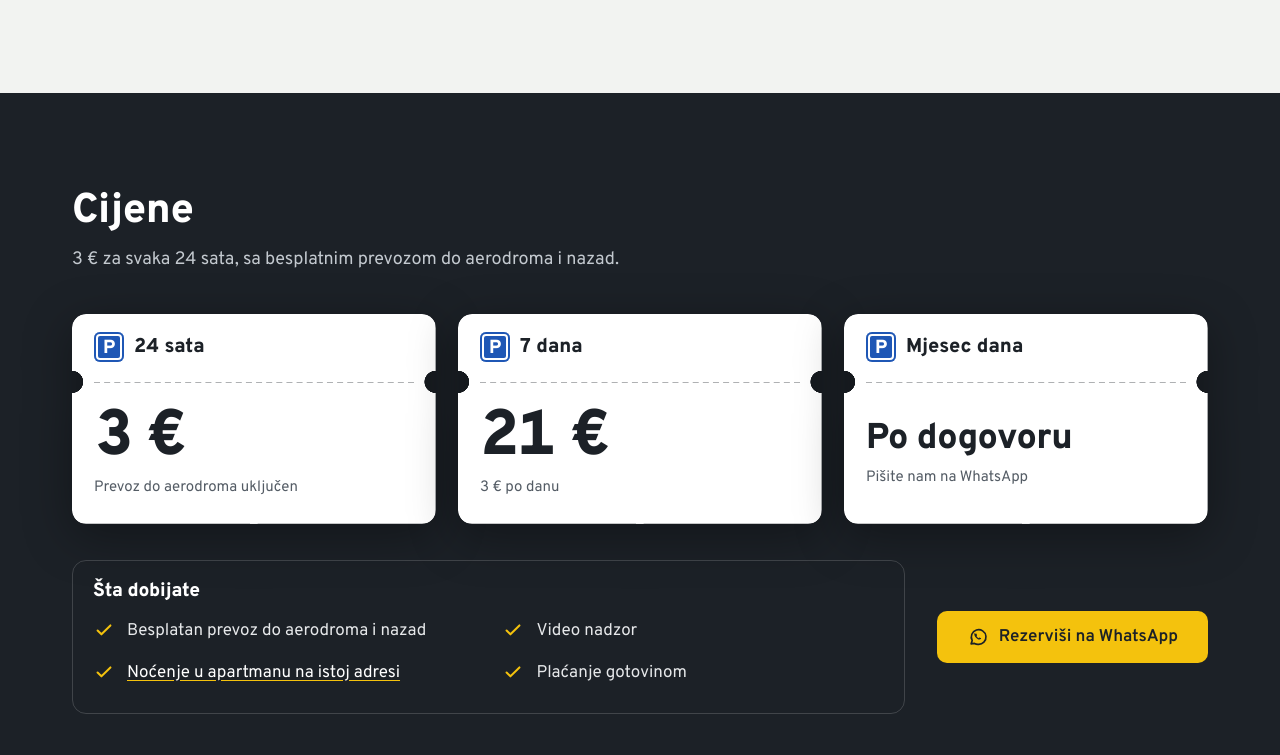
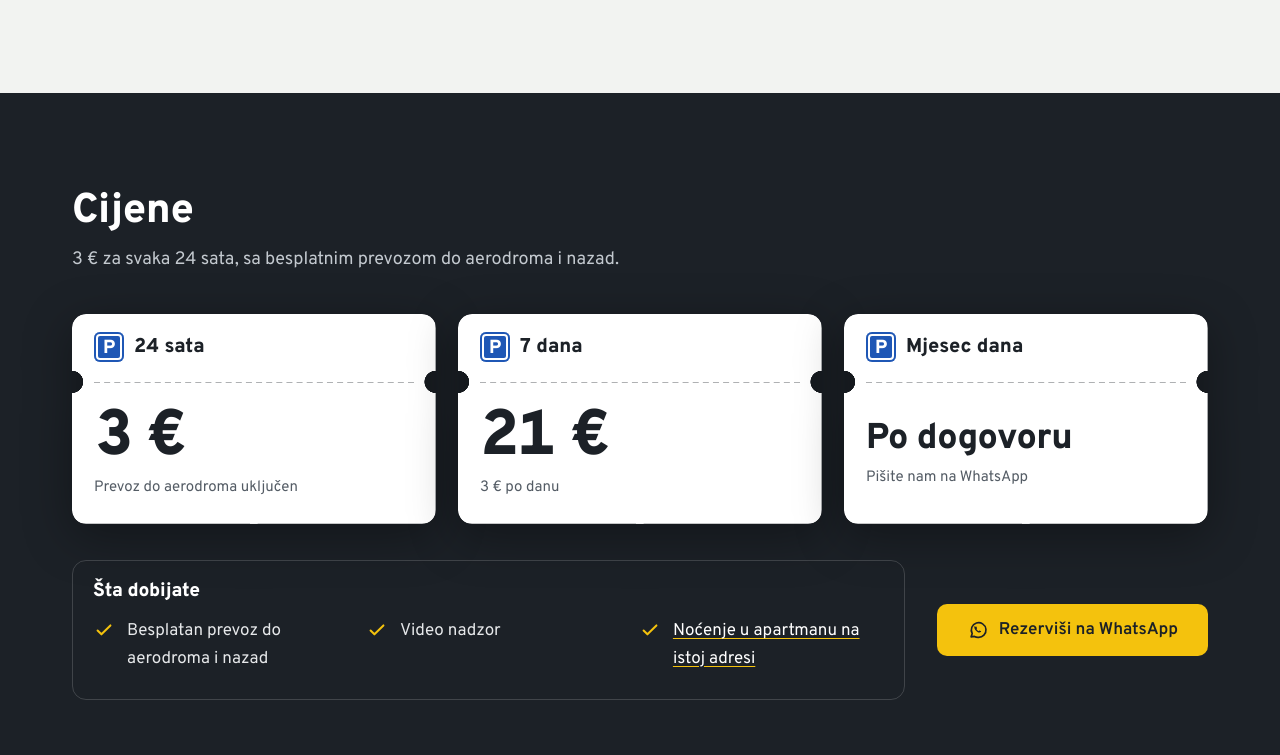
Before and after one commit to QRtips1/parkingdelic, a plain HTML site: page index.html in a window 1280 px wide. Shown: the part 1105-1860 px from the top of the page. Drawn offline with Linux system fonts and the light colour scheme.

Commit message:
fix: no cash payment mentions, included items in one row on desktop
Co-Authored-By: Claude Opus 5.5 <noreply@anthropic.com>
Claude-Session: https://claude.ai/code/session_01JN5qs93u3UbDJPJhuseMAe

```diff
--- a/app.js
+++ b/app.js
@@ -23,7 +23,6 @@
       r_day: "24 sata", r_week: "7 dana", r_month: "Mjesec dana",
       r_day_s: "Prevoz do aerodroma uključen", r_week_s: "{d} po danu", r_month_s: "Pišite nam na WhatsApp",
       in_h: "Šta dobijate", in1: "Besplatan prevoz do aerodroma i nazad", in2: "Video nadzor", in3: "Noćenje u apartmanu na istoj adresi",
-      in4: "Plaćanje gotovinom",
       wh_h: "Gdje smo", wh_addr: "47 ulica, Golubovci, kod Aerodroma Podgorica",
       wh_map: "Otvori u Google mapama", term_alt: "Terminal Aerodroma Podgorica", map_title: "Mapa: Parking Aerodrom Delic",
       stay_h: "Noćenje prije ranog leta", stay_lead: "Na istoj adresi imamo tri apartmana. Prenoćite, auto ostaje kod nas, a ujutru vas vozimo na aerodrom. Rezervišite direktno kod nas.",
@@ -32,7 +31,6 @@
       apt_alt1: "Spavaća soba, Apartmani Delic", apt_alt2: "Spavaća soba, Airport apartment Delic", apt_alt3: "Detalj enterijera, Studio apartman Delic",
       faq_h: "Pitanja",
       q1: "Kako da rezervišem mjesto?", a1: "Pišite nam na WhatsApp ili pozovite i recite kada dolazite i kada se vraćate.",
-      q2: "Kako se plaća?", a2: "Gotovinom.",
       q3: "Koliko košta mjesec dana?", a3: "Cijenu za mjesec dana dogovaramo. Pišite nam na WhatsApp.",
       q4: "Mogu li prenoćiti prije ranog leta?", a4: "Da, na istoj adresi imamo tri apartmana. Rezervišite direktno kod nas, pozivom ili na WhatsApp.",
       credits: "Fotografija terminala:", made: "Sajt:",
@@ -56,7 +54,6 @@
       r_day: "24 hours", r_week: "7 days", r_month: "One month",
       r_day_s: "Airport shuttle included", r_week_s: "{d} a day", r_month_s: "Message us on WhatsApp",
       in_h: "What you get", in1: "Free shuttle to the airport and back", in2: "Video surveillance", in3: "Overnight stay in apartments at the same address",
-      in4: "Cash payment",
       wh_h: "Where we are", wh_addr: "47 ulica, Golubovci, near Podgorica Airport",
       wh_map: "Open in Google Maps", term_alt: "Podgorica Airport terminal", map_title: "Map: Parking Aerodrom Delic",
       stay_h: "Stay the night before an early flight", stay_lead: "We have three apartments at the same address. Stay overnight, leave the car with us and we drive you to the airport in the morning. Book directly with us.",
@@ -65,7 +62,6 @@
       apt_alt1: "Bedroom, Apartmani Delic", apt_alt2: "Bedroom, Airport apartment Delic", apt_alt3: "Interior detail, Studio apartman Delic",
       faq_h: "Questions",
       q1: "How do I book a space?", a1: "Message us on WhatsApp or call, and tell us when you arrive and when you fly back.",
-      q2: "How do I pay?", a2: "In cash.",
       q3: "How much is a month?", a3: "We agree the monthly price with you. Message us on WhatsApp.",
       q4: "Can I stay overnight before an early flight?", a4: "Yes, we have three apartments at the same address. Book directly with us by phone or WhatsApp.",
       credits: "Terminal photo:", made: "Website:",
--- a/index.html
+++ b/index.html
@@ -19,8 +19,8 @@
 <link rel="preconnect" href="https://fonts.googleapis.com"><link rel="preconnect" href="https://fonts.gstatic.com" crossorigin>
 <link href="https://fonts.googleapis.com/css2?family=Overpass:wght@400;600;800&display=swap" rel="stylesheet">
 <link rel="preload" as="image" href="./img/hero-m.jpg?v=2" media="(max-width: 959px)">
-<link rel="stylesheet" href="./style.css?v=13">
-<script type="application/ld+json">{"@context": "https://schema.org", "@type": "LocalBusiness", "name": "Parking Aerodrom Delic", "description": "Parking kod Aerodroma Podgorica: 3 € za 24 sata, besplatan prevoz do aerodroma i nazad, video nadzor.", "url": "https://parkingdelic.me/", "image": "https://parkingdelic.me/img/og.jpg", "telephone": "+38269457717", "priceRange": "€", "paymentAccepted": "Cash", "address": {"@type": "PostalAddress", "streetAddress": "47 ulica", "addressLocality": "Golubovci", "addressCountry": "ME"}, "geo": {"@type": "GeoCoordinates", "latitude": 42.3581263, "longitude": 19.2383344}, "hasMap": "https://maps.app.goo.gl/1nRaFkudoSH49azQ9", "sameAs": ["https://www.instagram.com/parking.apartmani.delic/"]}</script>
+<link rel="stylesheet" href="./style.css?v=14">
+<script type="application/ld+json">{"@context": "https://schema.org", "@type": "LocalBusiness", "name": "Parking Aerodrom Delic", "description": "Parking kod Aerodroma Podgorica: 3 € za 24 sata, besplatan prevoz do aerodroma i nazad, video nadzor.", "url": "https://parkingdelic.me/", "image": "https://parkingdelic.me/img/og.jpg", "telephone": "+38269457717", "priceRange": "€", "address": {"@type": "PostalAddress", "streetAddress": "47 ulica", "addressLocality": "Golubovci", "addressCountry": "ME"}, "geo": {"@type": "GeoCoordinates", "latitude": 42.3581263, "longitude": 19.2383344}, "hasMap": "https://maps.app.goo.gl/1nRaFkudoSH49azQ9", "sameAs": ["https://www.instagram.com/parking.apartmani.delic/"]}</script>
 </head>
 <body>
 <svg width="0" height="0" style="position:absolute" aria-hidden="true">
@@ -128,7 +128,6 @@
           <li><svg aria-hidden="true"><use href="#i-check"/></svg><span data-i18n="in1">Besplatan prevoz do aerodroma i nazad</span></li>
           <li><svg aria-hidden="true"><use href="#i-check"/></svg><span data-i18n="in2">Video nadzor</span></li>
           <li><svg aria-hidden="true"><use href="#i-check"/></svg><a href="#nocenje" data-i18n="in3">Noćenje u apartmanu na istoj adresi</a></li>
-          <li><svg aria-hidden="true"><use href="#i-check"/></svg><span data-i18n="in4">Plaćanje gotovinom</span></li>
         </ul>
       </div>
       <a class="btn btn-y js-wa" href="https://wa.me/38269457717" target="_blank" rel="noopener"><svg aria-hidden="true"><use href="#i-wa"/></svg><span data-i18n="btn_wa">Rezerviši na WhatsApp</span></a>
@@ -198,7 +197,6 @@
   <div class="wrap faq-in">
     <h2 id="h-faq" data-i18n="faq_h">Pitanja</h2>
     <details><summary data-i18n="q1">Kako da rezervišem mjesto?</summary><p data-i18n="a1">Pišite nam na WhatsApp ili pozovite i recite kada dolazite i kada se vraćate.</p></details>
-    <details><summary data-i18n="q2">Kako se plaća?</summary><p data-i18n="a2">Gotovinom.</p></details>
     <details><summary data-i18n="q3">Koliko košta mjesec dana?</summary><p data-i18n="a3">Cijenu za mjesec dana dogovaramo. Pišite nam na WhatsApp.</p></details>
     <details><summary data-i18n="q4">Mogu li prenoćiti prije ranog leta?</summary><p data-i18n="a4">Da, na istoj adresi imamo tri apartmana. Rezervišite direktno kod nas, pozivom ili na WhatsApp.</p></details>
   </div>
@@ -225,6 +223,6 @@
   <a class="bar-wa js-wa" href="https://wa.me/38269457717" target="_blank" rel="noopener"><svg aria-hidden="true"><use href="#i-wa"/></svg><span>WhatsApp</span></a>
 </nav>
 
-<script src="./app.js?v=13"></script>
+<script src="./app.js?v=14"></script>
 </body>
 </html>
--- a/style.css
+++ b/style.css
@@ -127,7 +127,7 @@ button,input,select{font:inherit;color:inherit}
 .incl svg{color:var(--linija);margin-top:1px}
 .incl li a{color:#fff;text-decoration:underline;text-decoration-color:var(--linija);text-underline-offset:3px}
 .pr-foot .btn{width:100%}
-@media (min-width:600px) and (max-width:959px){.tix{max-width:560px}.incl ul{grid-template-columns:1fr 1fr}.pr-foot .btn{width:auto;justify-self:start;padding:0 28px}}
+@media (min-width:600px) and (max-width:959px){.tix{max-width:560px}.pr-foot .btn{width:auto;justify-self:start;padding:0 28px}}
 @media (min-width:960px){
   .tix{grid-template-columns:repeat(3,1fr);gap:22px;align-items:stretch;margin-top:40px}
   .tk{flex-direction:column}
@@ -140,7 +140,7 @@ button,input,select{font:inherit;color:inherit}
   .tk-p.tk-txt{font-size:clamp(2rem,2.8vw,2.5rem);padding-top:.35em}
   .tk-s{font-size:15px}
   .pr-foot{grid-template-columns:1fr auto;align-items:center;gap:32px;margin-top:36px}
-  .incl ul{grid-template-columns:1fr 1fr}
+  .incl ul{grid-template-columns:repeat(3,1fr)}
   .pr-foot .btn{width:auto;padding:0 28px}
 }
 
```
